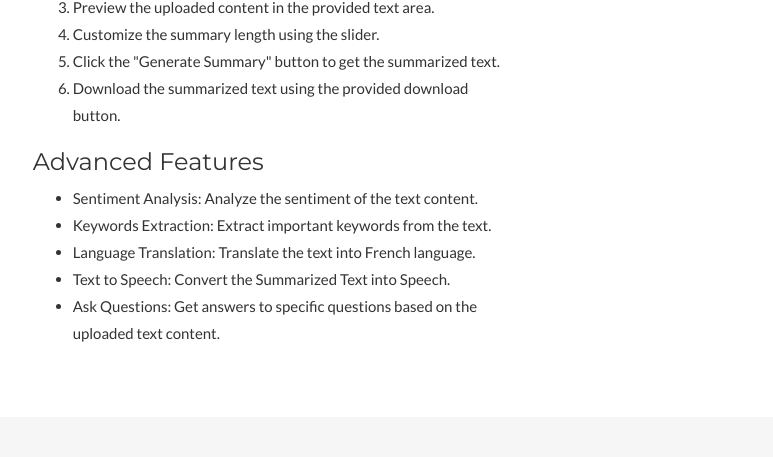
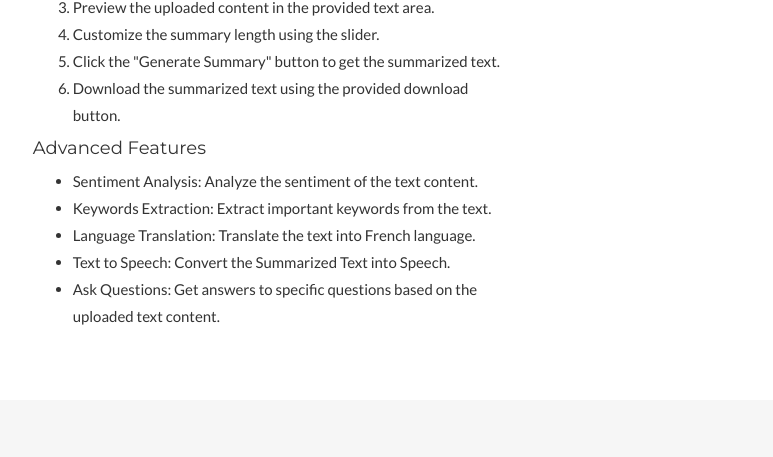
Before and after one commit to HsnSalman/Text_Master_doc, a plain HTML site: page index.html in a window 1280 px wide. Shown: the part 2152-2609 px from the top of the page, without its empty margins (219-992 px from the left). Drawn offline with nearby package versions, Linux system fonts and the light colour scheme.

Commit message:
Update index.html

```diff
--- a/index.html
+++ b/index.html
@@ -206,7 +206,7 @@
         <li>Click the "Generate Summary" button to get the summarized text.</li>
         <li>Download the summarized text using the provided download button.</li>
       </ol>
-       <h3>Advanced Features</h3>
+       <h4>Advanced Features</h4>
       <ul>
         <li>Sentiment Analysis: Analyze the sentiment of the text content.</li>
         <li>Keywords Extraction: Extract important keywords from the text.</li>
```
